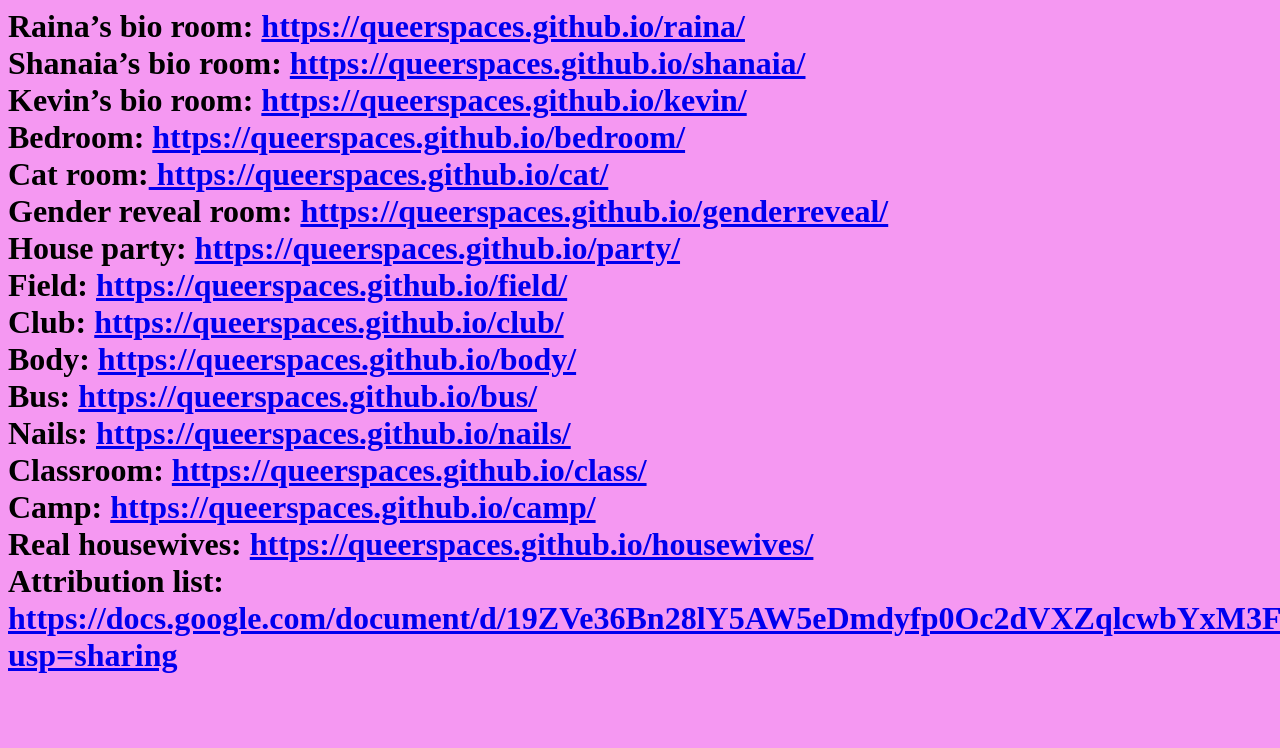
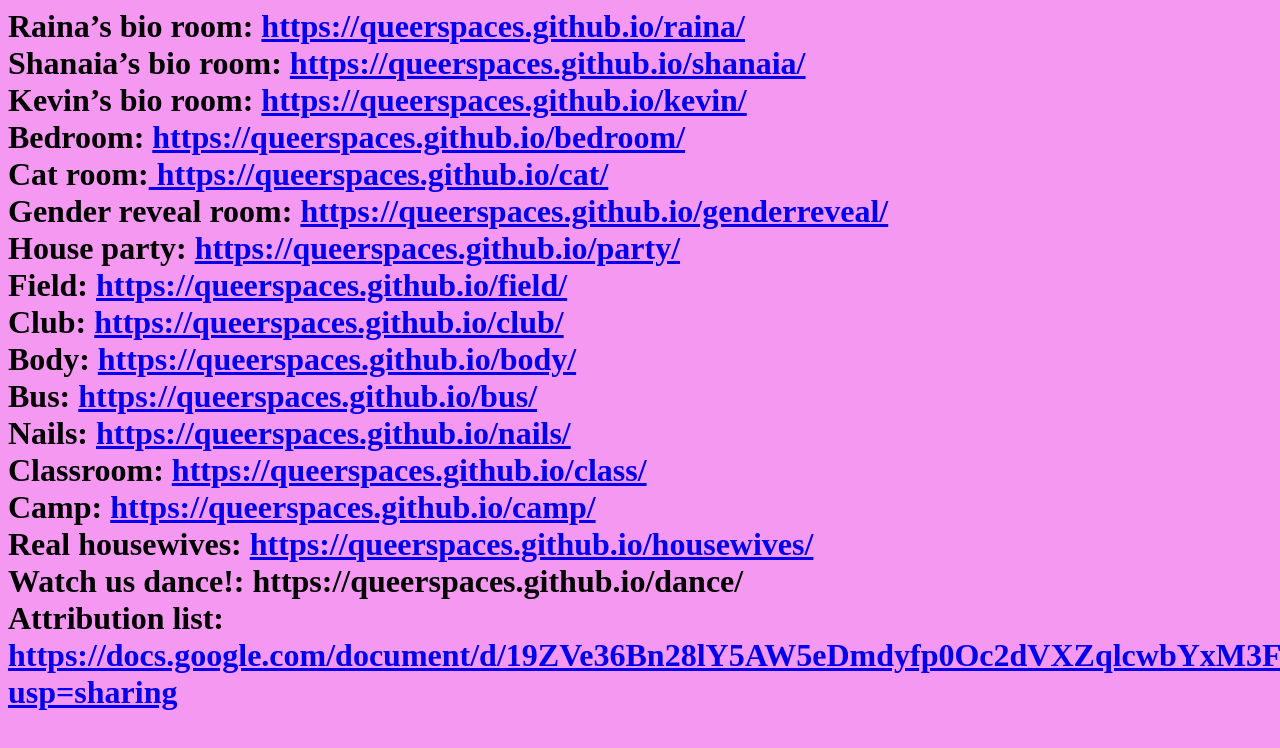
Before and after one commit to queerspaces/links, a plain HTML site: page index.html in a window 1280 px wide. Shown: the top 748 px of the page. Drawn offline with Linux system fonts and the light colour scheme.

Commit message:
Update index.html

```diff
--- a/index.html
+++ b/index.html
@@ -34,6 +34,8 @@ Camp: <a href='https://queerspaces.github.io/camp/'> https://queerspaces.github.
 
 Real housewives: <a href='https://queerspaces.github.io/housewives/'> https://queerspaces.github.io/housewives/</a><br>
 
+Watch us dance!: <a href'https://queerspaces.github.io/dance/'> https://queerspaces.github.io/dance/</a><br>
+
 Attribution list: <a href='https://docs.google.com/document/d/19ZVe36Bn28lY5AW5eDmdyfp0Oc2dVXZqlcwbYxM3FMA/edit?usp=sharing'> https://docs.google.com/document/d/19ZVe36Bn28lY5AW5eDmdyfp0Oc2dVXZqlcwbYxM3FMA/edit?usp=sharing </a></h1>
 
 
```
